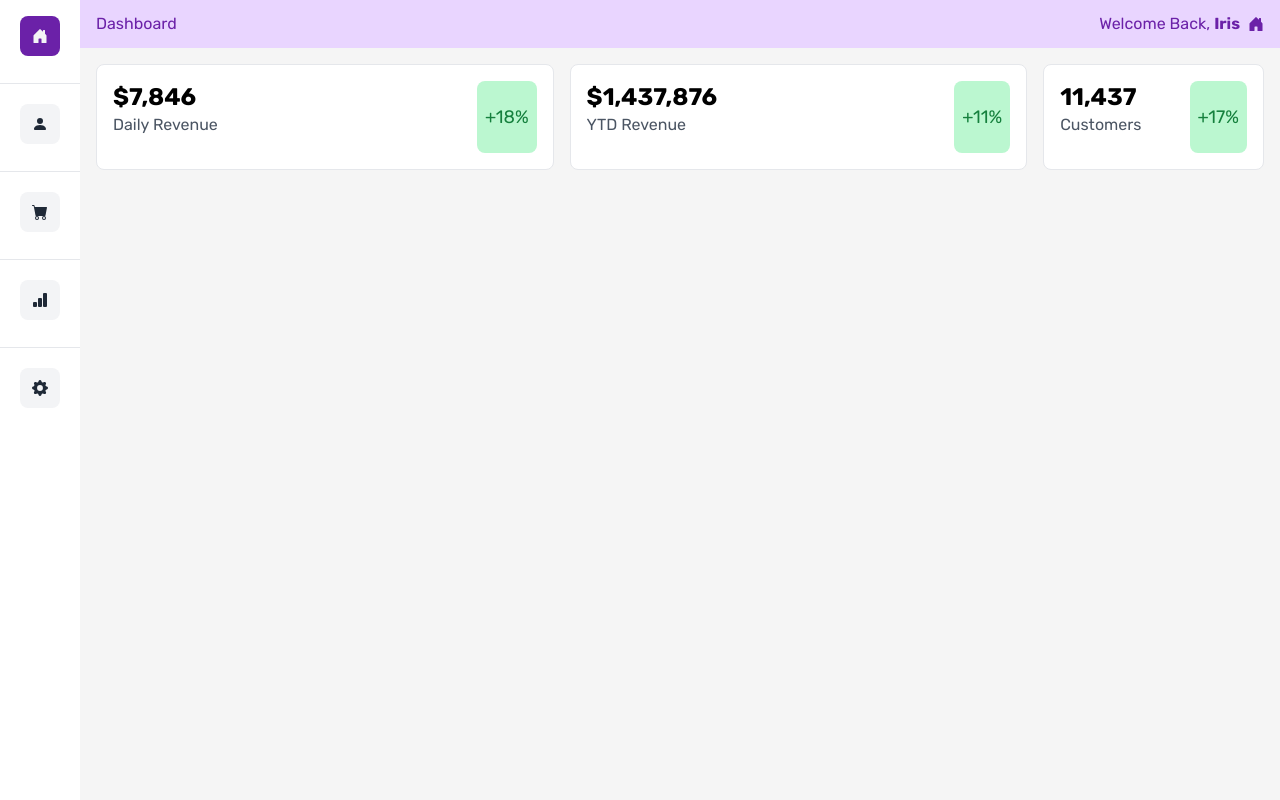
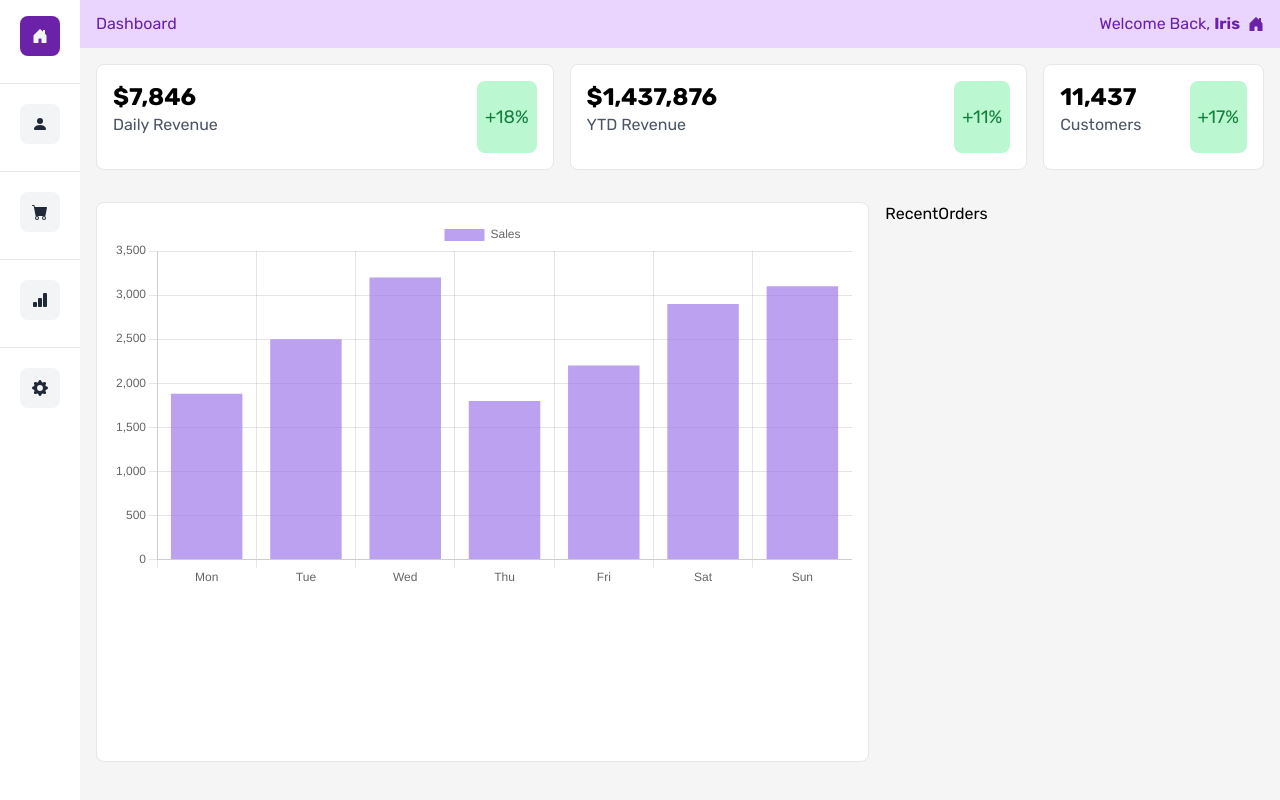
Before and after one commit to line-em/next-dashboard, a Next.js app: page / in a window 1280 px wide. Shown: the top 800 px of the page. Built offline with nearby package versions, Linux system fonts and the light colour scheme.

Commit message:
bar chart initial changes

```diff
--- a/src/components/BarChart.tsx
+++ b/src/components/BarChart.tsx
@@ -1,7 +1,66 @@
-import React from "react";
+import { useEffect, useState } from "react";
+import { Bar } from "react-chartjs-2";
+import {
+	Chart as ChartJS,
+	CategoryScale,
+	LinearScale,
+	BarElement,
+	Title,
+	Tooltip,
+	Legend
+} from "chart.js";
+
+ChartJS.register(CategoryScale, LinearScale, BarElement, Title, Tooltip, Legend);
+
+interface ChartData {
+	labels: Array<string>;
+	datasets: DataSets[];
+}
+
+interface DataSets {
+	label: string;
+	data: Array<number>;
+	borderColor: string;
+	backgroundColor: string;
+}
+
+interface ChartOptions {
+	responsive: boolean;
+	maintainAspectRatio: boolean;
+}
 
 const BarChart = () => {
-	return <div>BarChart</div>;
+	const [chartData, setChartData] = useState<ChartData>({
+		labels: [],
+		datasets: []
+	});
+
+	const [chartOptions, setChartOptions] = useState<ChartOptions>({
+		responsive: true,
+		maintainAspectRatio: true
+	});
+
+	useEffect(() => {
+		const daysOfWeek = ["Mon", "Tue", "Wed", "Thu", "Fri", "Sat", "Sun"];
+		const salesData = [1880, 2500, 3200, 1800, 2200, 2900, 3100];
+
+		setChartData({
+			labels: daysOfWeek,
+			datasets: [
+				{
+					label: "Sales",
+					data: salesData,
+					borderColor: "#9F7AEA",
+					backgroundColor: "#9f7aeab3"
+				}
+			]
+		});
+	}, []);
+	return (
+		<section className="w-full md:col-span-2 relative lg:h-[70vh] h-[50vh] m-auto p-4 border rounded-lg bg-white">
+			<Bar data={chartData} options={chartOptions} />
+		</section>
+	);
 };
 
 export default BarChart;
--- a/src/pages/index.tsx
+++ b/src/pages/index.tsx
@@ -1,6 +1,8 @@
 import Head from "next/head";
 import { Rubik } from "@next/font/google";
 import TopCards from "@/components/TopCards";
+import BarChart from "@/components/BarChart";
+import RecentOrders from "@/components/RecentOrders";
 
 const rubik = Rubik({ subsets: ["latin"] });
 
@@ -20,7 +22,10 @@ export default function Home() {
 			</Head>
 			<section className="bg-neutral-100 min-h-screen">
 				<TopCards />
-				<div className="p-4 grid md:grid-cols-3 grid-cols-1 gap-4"></div>
+				<div className="p-4 grid md:grid-cols-3 grid-cols-1 gap-4">
+					<BarChart />
+					<RecentOrders />
+				</div>
 			</section>
 		</>
 	);
```
